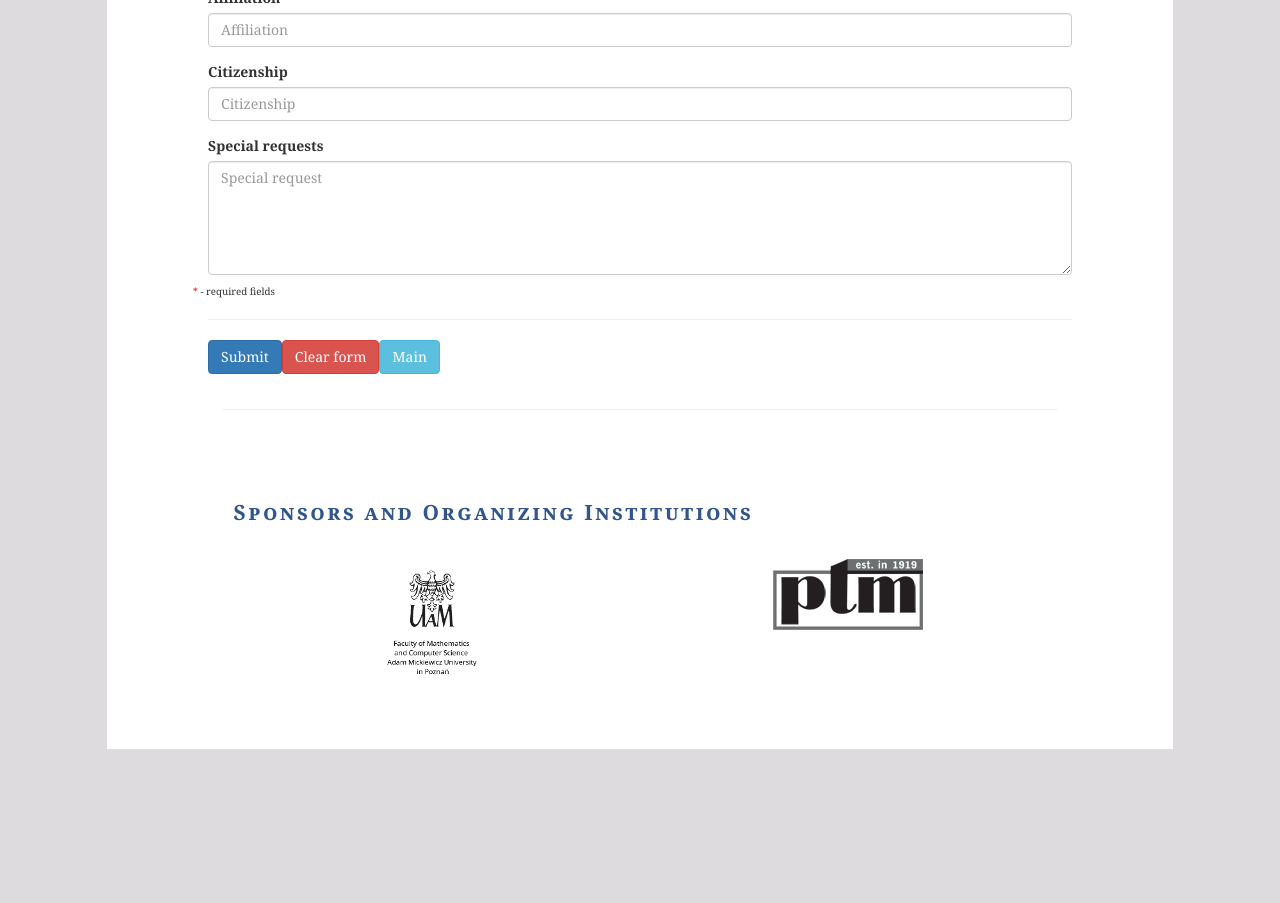
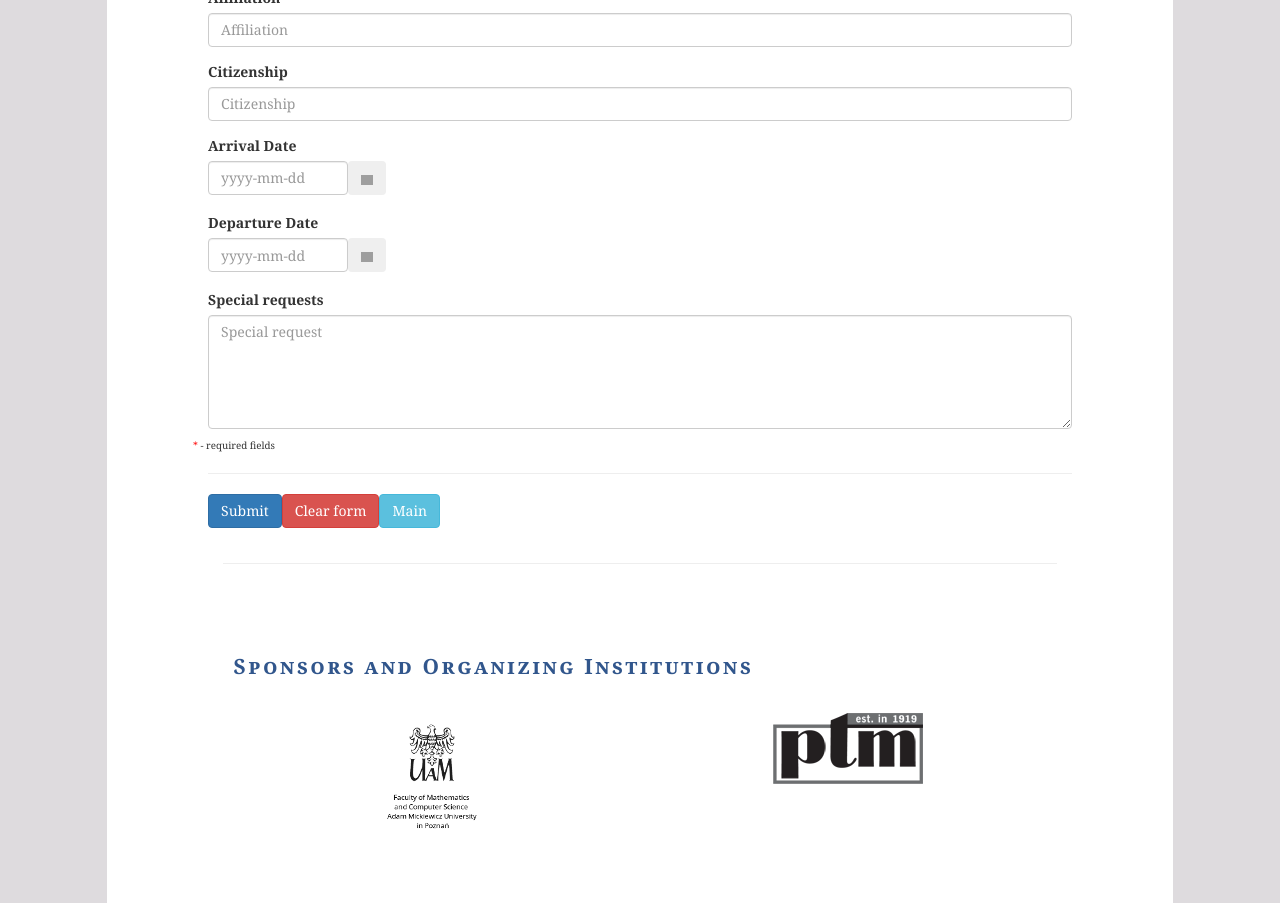
Before and after one commit to rzonsol/banaszak60, an Angular app: page /form in a window 1280 px wide. Shown: the part 1020-1923 px from the top of the page. Before the commit the page ends 1769 px from the top, so only its background shows below. Built offline with nearby package versions, Linux system fonts and the light colour scheme; grey boxes are pictures that could not be loaded.

Commit message:
add dates to form

```diff
--- a/src/app/app.module.ts
+++ b/src/app/app.module.ts
@@ -22,6 +22,7 @@ import { NavComponent } from './nav/nav.component';
 import { ParticipantsComponent } from './participants/participants.component';
 import { ParticipantComponent } from './Participants/participant/participant.component';
 import {ParticipantsService} from './service/participants.service';
+import {NgbModule} from '@ng-bootstrap/ng-bootstrap';
 
 const appRoutes: Routes = [
   {path: '', component: MainComponent},
@@ -52,7 +53,8 @@ const appRoutes: Routes = [
     RouterModule.forRoot(appRoutes),
     HttpModule,
     FormsModule,
-    ReactiveFormsModule
+    ReactiveFormsModule,
+    NgbModule.forRoot()
   ],
   providers: [AlertService, SpeakersService, FormService, ParticipantsService],
   bootstrap: [AppComponent]
--- a/src/app/form/form.component.css
+++ b/src/app/form/form.component.css
@@ -21,3 +21,11 @@ a{
   margin-top: 1em;
   font-size: 0.7em;
 }
+#arrivalDate, #departureDate{
+  width: 10em;
+  display: inline-block;
+}
+
+#arrivalDateBtn, #departureDateBtn{
+  margin-bottom: .2em;
+}
--- a/src/app/form/form.component.html
+++ b/src/app/form/form.component.html
@@ -76,6 +76,36 @@ col-md-12
         />
       </div>
       <div class="form-group">
+        <label for="arrivalDate">Arrival Date</label>
+        <div>
+          <input class="form-control"
+                 id="arrivalDate"
+                 placeholder="yyyy-mm-dd"
+                 name="arrivalDate"
+                 formControlName="arrivalDate"
+                 [(ngModel)]="arrivalDate"
+                 ngbDatepicker #d="ngbDatepicker">
+            <button class="btn btn-outline-secondary" (click)="d.toggle()" type="button" id="arrivalDateBtn">
+              <img src="../../assets/graphics/calendar-icon.svg" style="width: 1.2rem; height: 1rem; cursor: pointer;"/>
+            </button>
+        </div>
+      </div>
+      <div class="form-group">
+        <label for="departureDate">Departure Date</label>
+        <div>
+          <input class="form-control"
+                 id="departureDate"
+                 placeholder="yyyy-mm-dd"
+                 name="departureDate"
+                 formControlName="departureDate"
+                 [(ngModel)]="departureDate"
+                 ngbDatepicker #e="ngbDatepicker">
+          <button class="btn btn-outline-secondary" (click)="e.toggle()" type="button" id="departureDateBtn">
+            <img src="../../assets/graphics/calendar-icon.svg" style="width: 1.2rem; height: 1rem; cursor: pointer;"/>
+          </button>
+        </div>
+      </div>
+      <div class="form-group">
         <label for="specialRequest">Special requests</label>
         <textarea
           type="text"
--- a/src/app/model/Constants.ts
+++ b/src/app/model/Constants.ts
@@ -1,10 +1,11 @@
 export class Constants {
   static CONFERENCE_ID = 1;
-  static SIGN_UP_PARTICIPANT_URL= 'https://rzonsol.usermd.net:1730/public/singUp';
-  static SPEAKERS_URL = 'https://rzonsol.usermd.net:1730/public/speakers?id=1';
-  static PARTICIPANTS_URL = 'https://rzonsol.usermd.net:1730/public/participant?id=1';
+  // static SIGN_UP_PARTICIPANT_URL= 'https://rzonsol.usermd.net:1730/public/singUp';
+  // static SPEAKERS_URL = 'https://rzonsol.usermd.net:1730/public/speakers?id=1';
+  // static PARTICIPANTS_URL = 'https://rzonsol.usermd.net:1730/public/participant?id=1';
 
-  // static SIGN_UP_PARTICIPANT_URL= 'https://localhost:8080/public/singUp';
-  // static SPEAKERS_URL = 'https://localhost:8080/public/speakers?id=1';
+  static SIGN_UP_PARTICIPANT_URL= 'https://localhost:8080/public/singUp';
+  static SPEAKERS_URL = 'https://localhost:8080/public/speakers?id=1';
+  static PARTICIPANTS_URL = 'https://localhost:8080/public/participant?id=1';
 
 }
--- a/src/app/model/ParticipantSignUpRequest.ts
+++ b/src/app/model/ParticipantSignUpRequest.ts
@@ -9,8 +9,8 @@
     conferenceId: number;
     affiliation: string;
     citizenship: string;
-    arrivalDate: number;
-    departureDate: number;
+    arrivalDate: string;
+    departureDate: string;
     constructor(firstName: string,
                 lastName: string,
                 email: string,
@@ -19,8 +19,8 @@
                 conferenceId: number,
                 affiliation: string,
                 citizenship: string,
-                arrivalDate: number,
-                departureDate: number) {
+                arrivalDate: string,
+                departureDate: string) {
       this.firstName = firstName;
       this.lastName = lastName;
       this.email = email;
```
